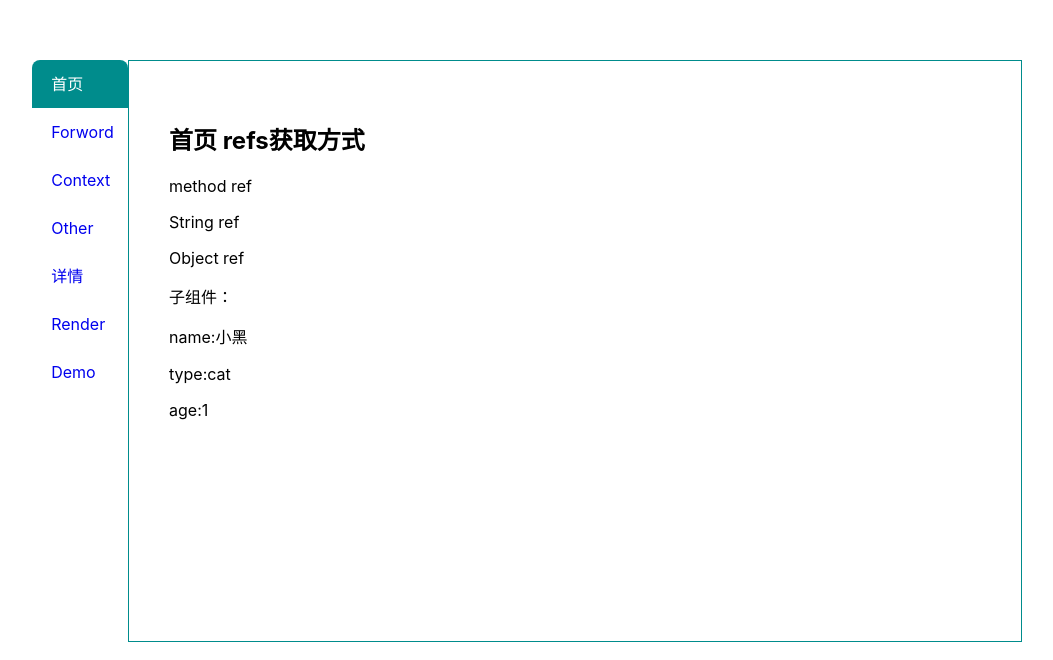
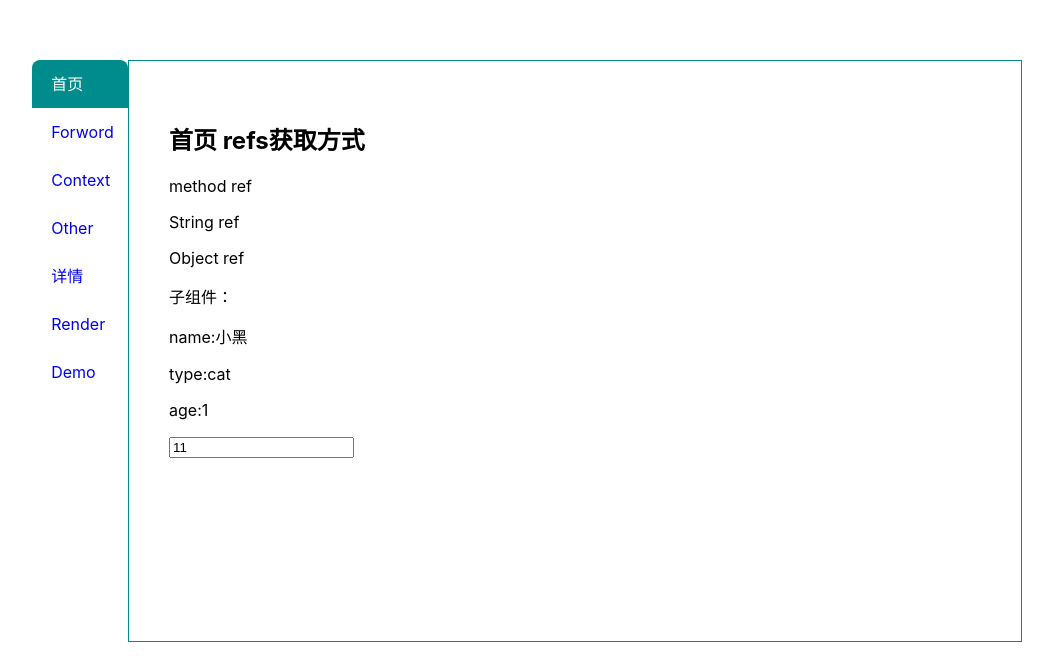
Before and after one commit to aetny/reactCC, a React app: page /#/home in a window 1280 px wide. Shown: the part 140-800 px from the top of the page, without its empty margins (118-1171 px from the left). Built offline with nearby package versions, Linux system fonts and the light colour scheme.

Commit message:
类组件的父组件里给子组建的input聚焦

```diff
--- a/src/components/Home/Son.js
+++ b/src/components/Home/Son.js
@@ -5,12 +5,14 @@ class Son extends Component{
     super();
   }
   render(){
-    let {name,type,age} = this.props
+    let {name,type,age,ref11} = this.props
+    console.log(this.props);
     return (
       <div>
         <p>name:{name}</p>
         <p>type:{type}</p>
         <p>age:{age}</p>
+        <input ref={ref11} />
       </div>
     )
   }
--- a/src/components/Home/index.js
+++ b/src/components/Home/index.js
@@ -5,6 +5,7 @@ class Home extends Component{
   constructor(){
     super();
     this.objRef = React.createRef();//{current:null}
+    this.objRef1 = React.createRef();
   }
   componentDidMount(){
     this.timer = setTimeout(() => {
@@ -12,6 +13,8 @@ class Home extends Component{
       this.refs.strRef.textContent = 'String ref';//以前的方式
       this.objRef.current.textContent = 'Object ref';
     }, 2000);
+
+    this.objRef1.current.value = '11'
   }
   componentWillUnmount(){
     clearTimeout(this.timer);
@@ -28,7 +31,7 @@ class Home extends Component{
         <p ref="strRef">span1</p>
         <p ref={this.objRef}>span1</p>
 
-        子组件： <Son {...obj}/>
+        子组件： <Son {...obj} ref11={this.objRef1}/>
       </div>
     )
   }
```
